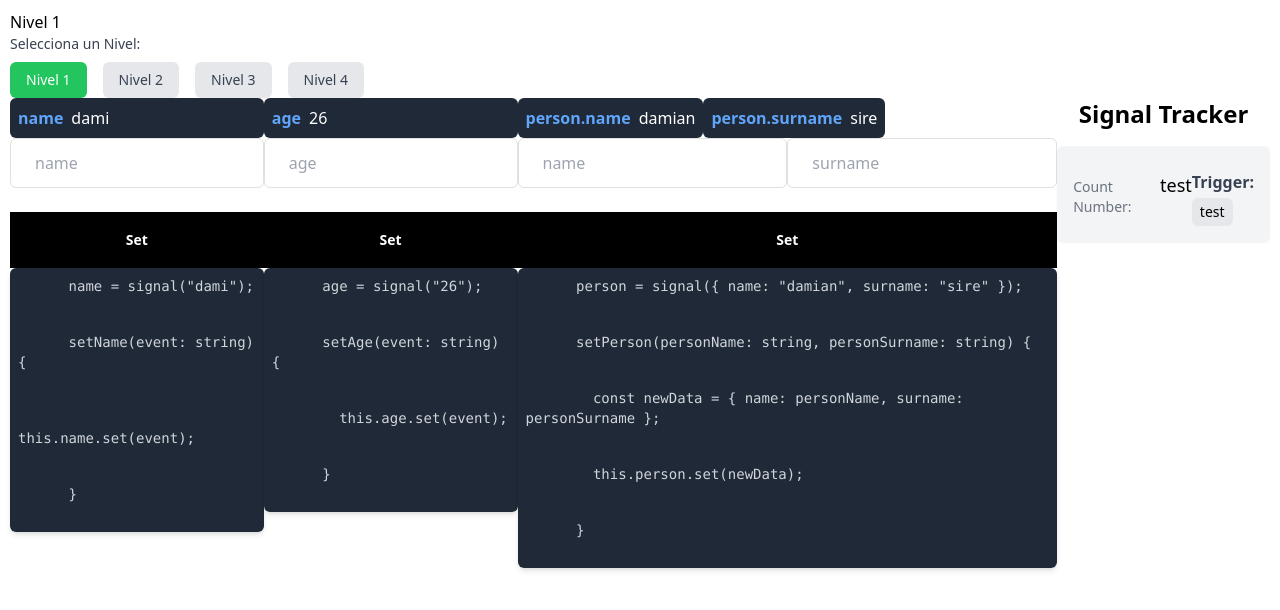
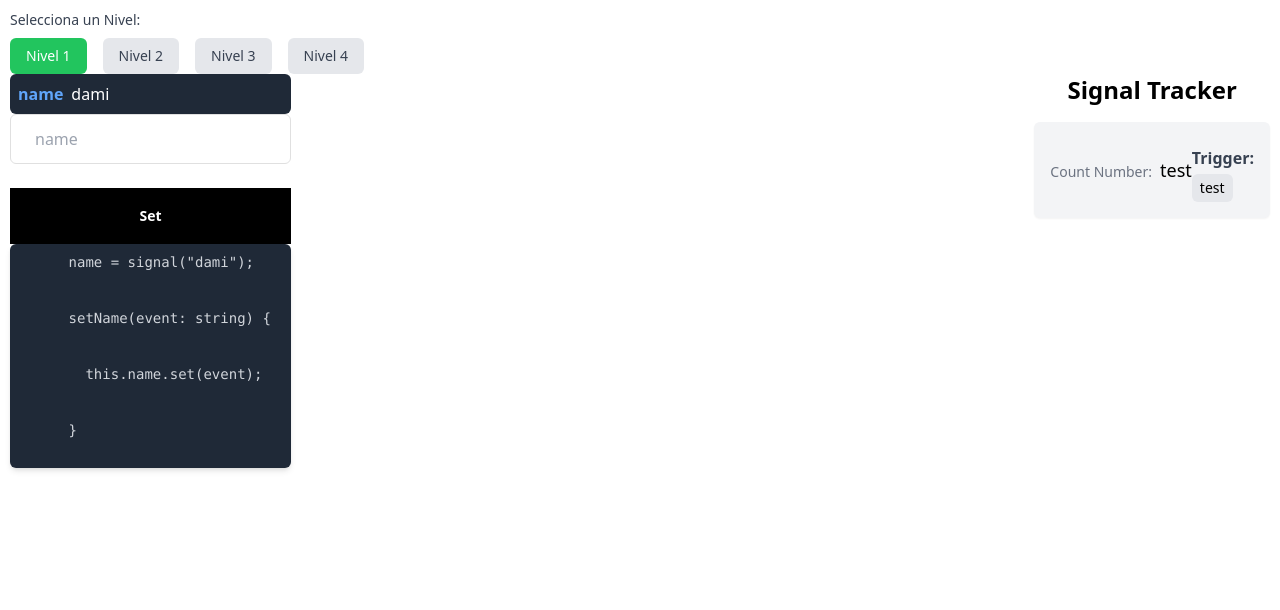
Before and after one commit to damiansire/angular-examples, an Angular app: page / in a window 1280 px wide. Shown: the top 610 px of the page. Built offline with nearby package versions, Linux system fonts and the light colour scheme.

Commit message:
feat: the buttons changes the level

```diff
--- a/src/app/signals/signal-equality-functions/signal-equality-functions.component.html
+++ b/src/app/signals/signal-equality-functions/signal-equality-functions.component.html
@@ -1,8 +1,8 @@
 <section>
-  {{ currentLevel() }}
   <app-selection-option (selectedLevelChange)="selectedLevelChange($event)" />
 </section>
 <section role="set-info" class="flex justify-between">
+  @if(currentLevel() === "Nivel 1"){
   <section class="flex flex-col">
     <app-variable-box variableName="name" [variableValue]="name()" />
     <app-input
@@ -12,6 +12,7 @@
     <app-button text="Set" (onClick)="setData('name')" />
     <app-code [lines]="linesName" />
   </section>
+  } @if(currentLevel() === "Nivel 2"){
   <section class="flex flex-col">
     <app-variable-box variableName="age" [variableValue]="age()" />
     <app-input
@@ -21,6 +22,7 @@
     <app-button text="Set" (onClick)="setData('age')" />
     <app-code [lines]="linesAge" />
   </section>
+  } @if(currentLevel() === "Nivel 3"){
   <section>
     <div class="flex flex-col">
       <div class="flex">
@@ -49,6 +51,7 @@
       <app-code [lines]="linesPerson" />
     </div>
   </section>
+  }
   <section>
     <app-event-history
       title="Signal Tracker"
```
